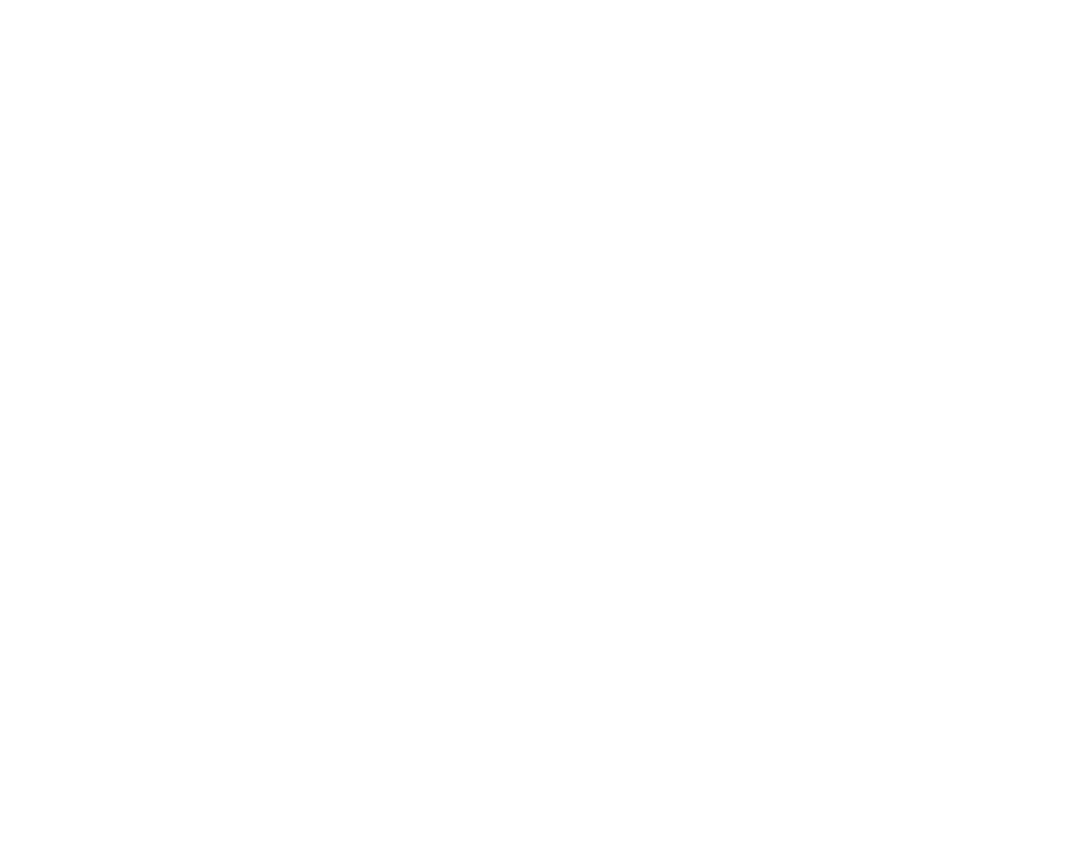
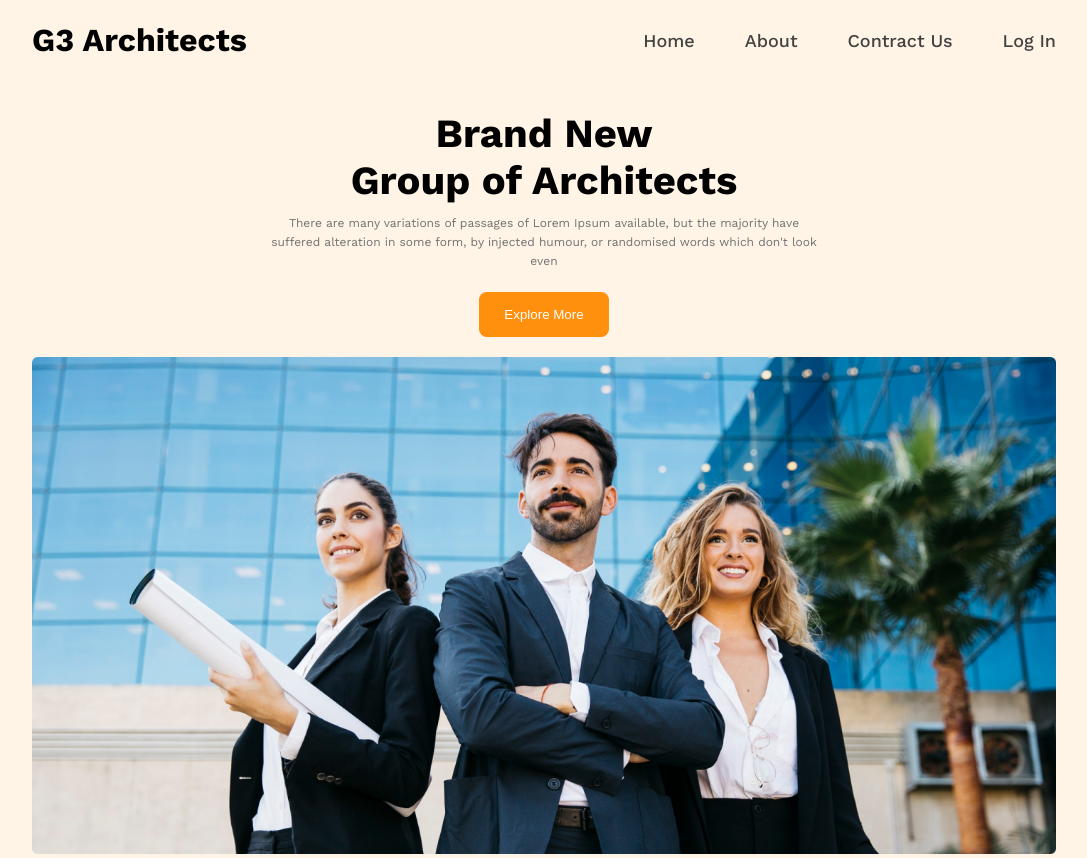
Before and after one commit to almamun168652/g3-architects-website, a plain HTML site: page index.html in a window 1280 px wide. Shown: the whole page, without its empty margins (96-1183 px from the left). Before the commit the page ends 800 px from the top, so only its background shows below. Drawn offline with nearby package versions, Linux system fonts and the light colour scheme; a web font is replaced by a local one.

Commit message:
finished header

```diff
--- a/css/responsive.css
+++ b/css/responsive.css
@@ -0,0 +1,48 @@
+
+@media screen and ( max-width: 576px ) {
+
+    .container {
+        max-width: 90vw;
+    }
+    #nav {
+        flex-direction: column;
+    }
+
+    .banner-title {
+        max-width: 90%;
+    }
+
+    .text-description {
+        font-size: 14px;
+    }
+
+    #nav ul {
+        gap: 25px;
+    }
+
+    .banner-title h1 {
+        font-size: 25px;
+    }
+
+    #nav ul li a {
+        font-size: 16px;
+    }
+}
+
+@media screen and ( min-width: 576px ) and ( max-width: 768px ) {
+    #nav {
+        padding-top: 15px;
+        flex-direction: column;
+    }
+    .banner-title {
+        max-width: 100%;
+    }
+
+}
+
+
+@media screen and ( min-width: 768px ) and ( max-width: 992px ) {
+    .banner-title {
+        max-width: 80%;
+    }
+}
--- a/css/style.css
+++ b/css/style.css
@@ -0,0 +1,86 @@
+/* Shared css */
+
+*{
+    margin: 0;
+    padding: 0;
+}
+
+body{
+    font-family: 'Work Sans', sans-serif;
+}
+
+.container{
+    max-width: 80vw;
+    margin: 0 auto;
+}
+
+.text-description{
+    color: #727272;
+    font-size: 12px;
+    font-weight: 400;
+    line-height: 1.2rem;
+}
+
+.btn-primary{
+    border-radius: 8px;
+    background: #FF900E;
+    border: none;
+    padding: 15px 25px;
+    color: #fff;
+    font-weight: 500;
+}
+
+/* header css */
+
+#header{
+    background: rgba(255, 144, 14, 0.10);
+}
+
+
+.logo h1{
+    font-size: 32px;
+}
+
+#nav{
+    height: 80px;
+    display: flex;
+    justify-content: space-between;
+    align-items: center;
+}
+
+#nav ul{
+    display: flex;
+    gap: 50px;
+}
+
+#nav ul li{
+    list-style: none;
+}
+
+#nav ul li a{
+    text-decoration: none;
+    color: #424242;
+    font-size: 18px;
+    font-weight: 500;
+}
+
+.banner-title{
+    max-width: 55%;
+    margin: 0 auto;
+    text-align: center;
+}
+
+.banner-title h1{
+    font-size: 40px;
+    font-weight: 700;
+    margin-top: 30px;
+    margin-bottom: 10px;
+}
+
+.btn-banner{
+    margin: 20px;
+}
+
+#banner > img{
+    width: 100%;
+}
--- a/index.html
+++ b/index.html
@@ -1,13 +1,57 @@
 <!DOCTYPE html>
 <html lang="en">
+
 <head>
     <meta charset="UTF-8">
     <meta name="viewport" content="width=device-width, initial-scale=1.0">
     <title>G3-Architects</title>
+
+    <!-- google fonts -->
+    <link rel="preconnect" href="https://fonts.googleapis.com">
+    <link rel="preconnect" href="https://fonts.gstatic.com" crossorigin>
+    <link
+        href="https://fonts.googleapis.com/css2?family=Lato:wght@300;400;700;900&family=Open+Sans:wght@400;700;800&family=Tiro+Bangla:ital@0;1&family=Work+Sans:wght@200;300;400;500;600;700;800&display=swap"
+        rel="stylesheet">
+
+    <!-- css link -->
+    <link rel="stylesheet" href="css/style.css">
+    <link rel="stylesheet" href="css/responsive.css">
 </head>
+
 <body>
 
+    <header id="header">
+
+        <div class="container">
+            <nav id="nav">
+                <div class="logo">
+                    <h1>G3 Architects</h1>
+                </div>
+                <ul class="menu">
+                    <li><a href="#">Home</a></li>
+                    <li><a href="#">About</a></li>
+                    <li><a href="#">Contract Us</a></li>
+                    <li><a href="#">Log In</a></li>
+                </ul>
+            </nav>
+
+            <section id="banner">
+                <div class="banner-title">
+                    <h1>Brand New <br> Group of Architects</h1>
+                    <p class="text-description">There are many variations of passages of Lorem Ipsum available, but the majority have suffered alteration in some form, by injected humour, or randomised words which don't look even</p>
+                    <button class="btn-primary btn-banner">Explore More</button>
+                </div>
+                <img src="images/banner.png" alt="">
+            </section>
+
+        </div>
+    </header>
+
+    <main></main>
+
+    <footer></footer>
 
 
 </body>
+
 </html>
```
